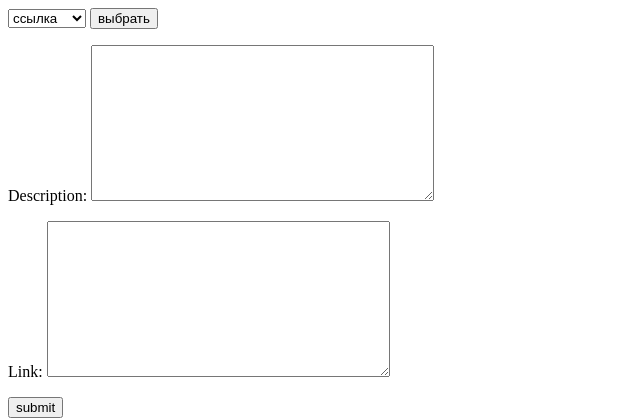
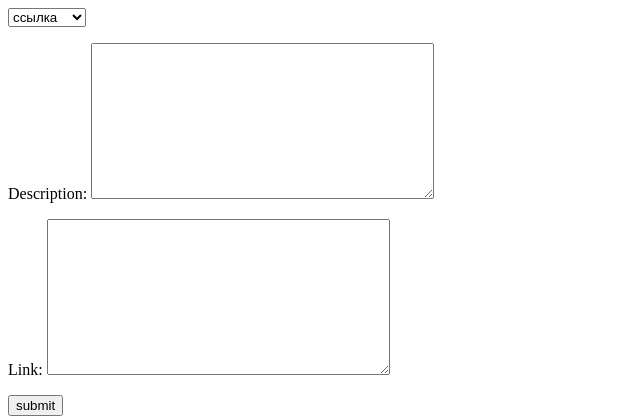
Before and after one commit to LEGENDA123698/TeamHub, a Django app: page /materials/add_material in a window 1280 px wide. Shown: the top 420 px of the page, without its empty margins (0-640 px from the left). Run offline with Django 5.2, Linux system fonts and the light colour scheme; parts of the project's set-up code (start-up, migrations or seed data) failed here and were passed over.

Commit message:
Update add_material.html

```diff
--- a/templates/materials/add_material.html
+++ b/templates/materials/add_material.html
@@ -12,7 +12,7 @@
                 <option value="{{ option }}" {% if option == selected_option %}selected{% endif %}>{{ option }}</option>
             {% endfor %}
         </select>
-        <button type="submit">выбрать</button>
+        <!--<button type="submit">выбрать</button>-->
     </form>
 
     <form method="post" enctype='multipart/form-data'>
```
